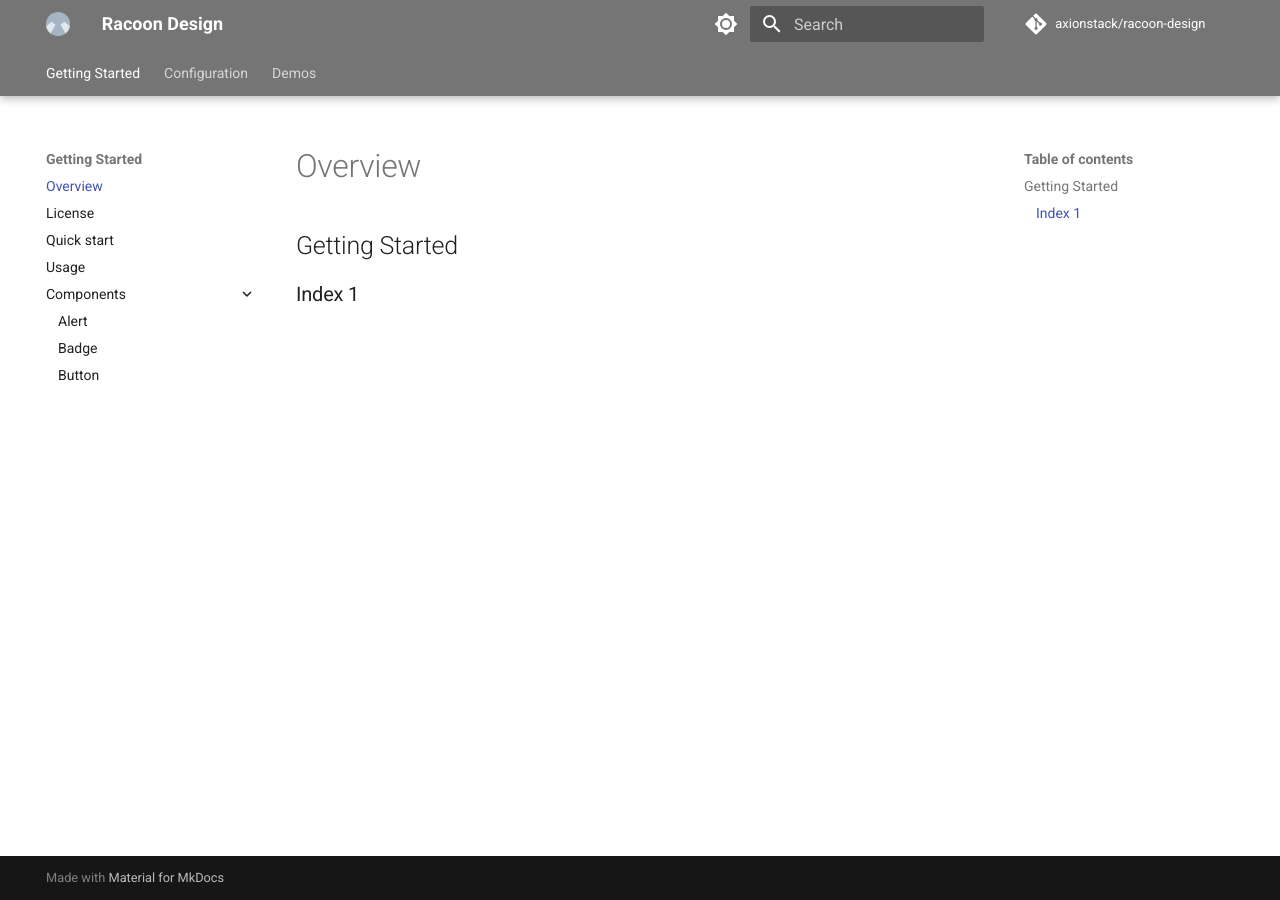
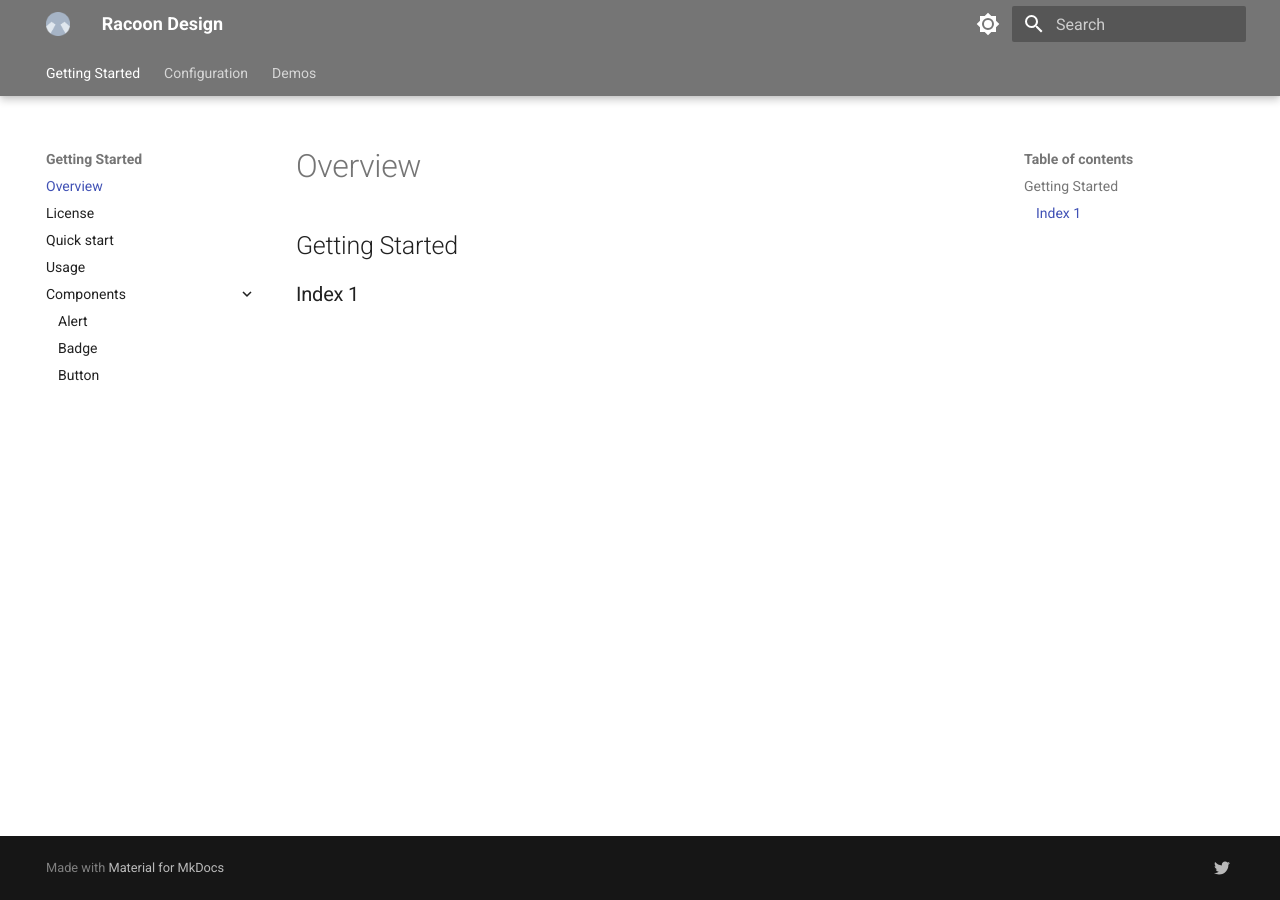
Before and after one commit to axionstack/racoon-design, an MkDocs documentation site: the page built from docs/index.md, in a window 1280 px wide. Built offline with MkDocs 1.6.1 and Material for MkDocs 9.7.7, drawn with Linux system fonts in a browser that asks for light colours; comment, search, counter and statistics services are not loaded; part of the change alters nothing that is shown.

Commit message:
changes to mkdocs config

```diff
--- a/mkdocs.yml
+++ b/mkdocs.yml
@@ -31,13 +31,21 @@ theme:
   favicon: img/favicon_2.png
   language: en
 
-repo_name: axionstack/racoon-design
-repo_url: https://github.com/axionstack/racoon-design
-edit_uri: ''
+# repo_name: axionstack/racoon-design
+# repo_url: https://github.com/axionstack/racoon-design
+# edit_uri: ''
 
 plugins:
   - search
   - tags
+
+
+extra:
+  generator: true
+  social:
+    - icon: fontawesome/brands/twitter
+      link: https://twitter.com/axionstack
+
 
 nav:
   - Getting Started:
```
Also changed, not shown: 1 other file.
